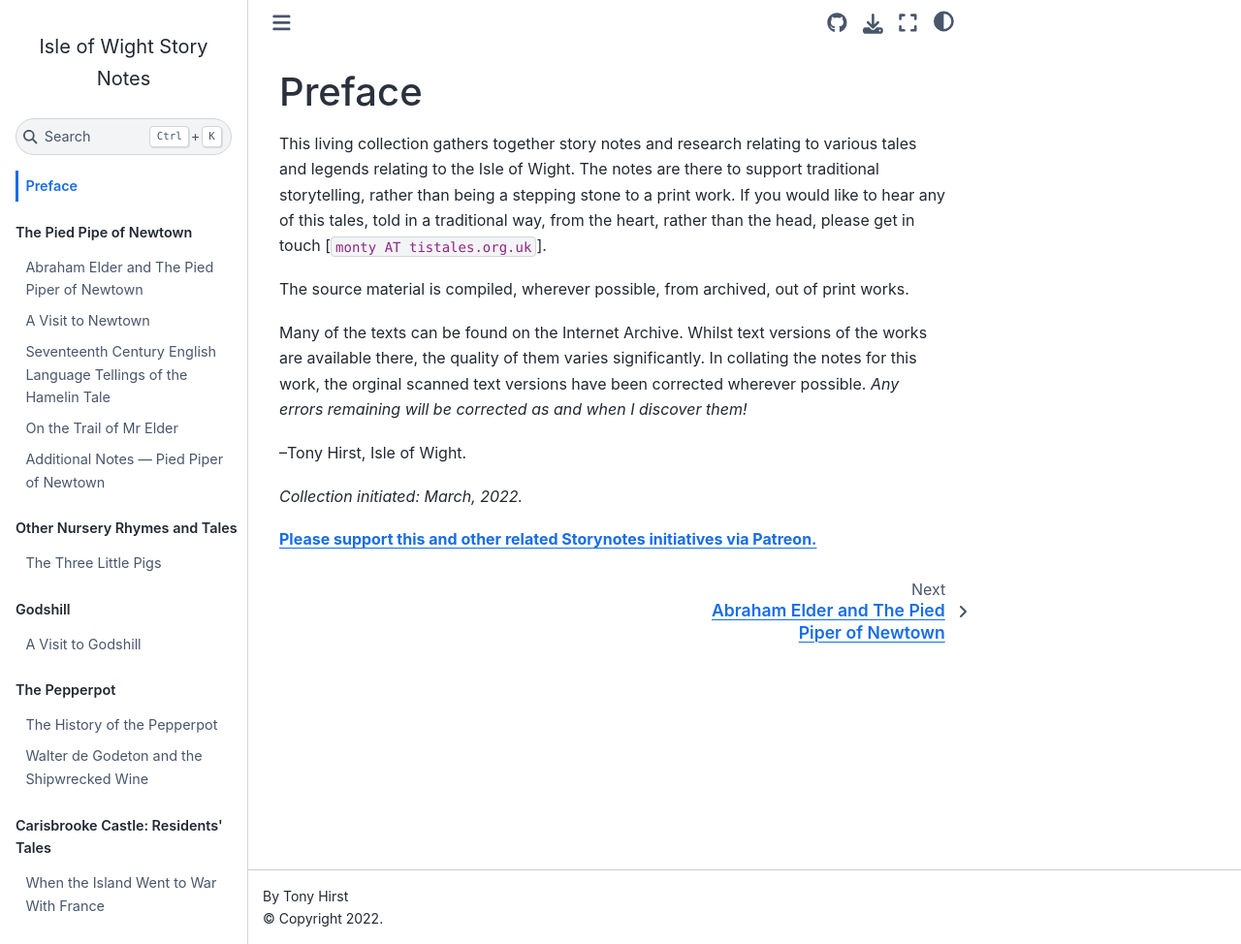
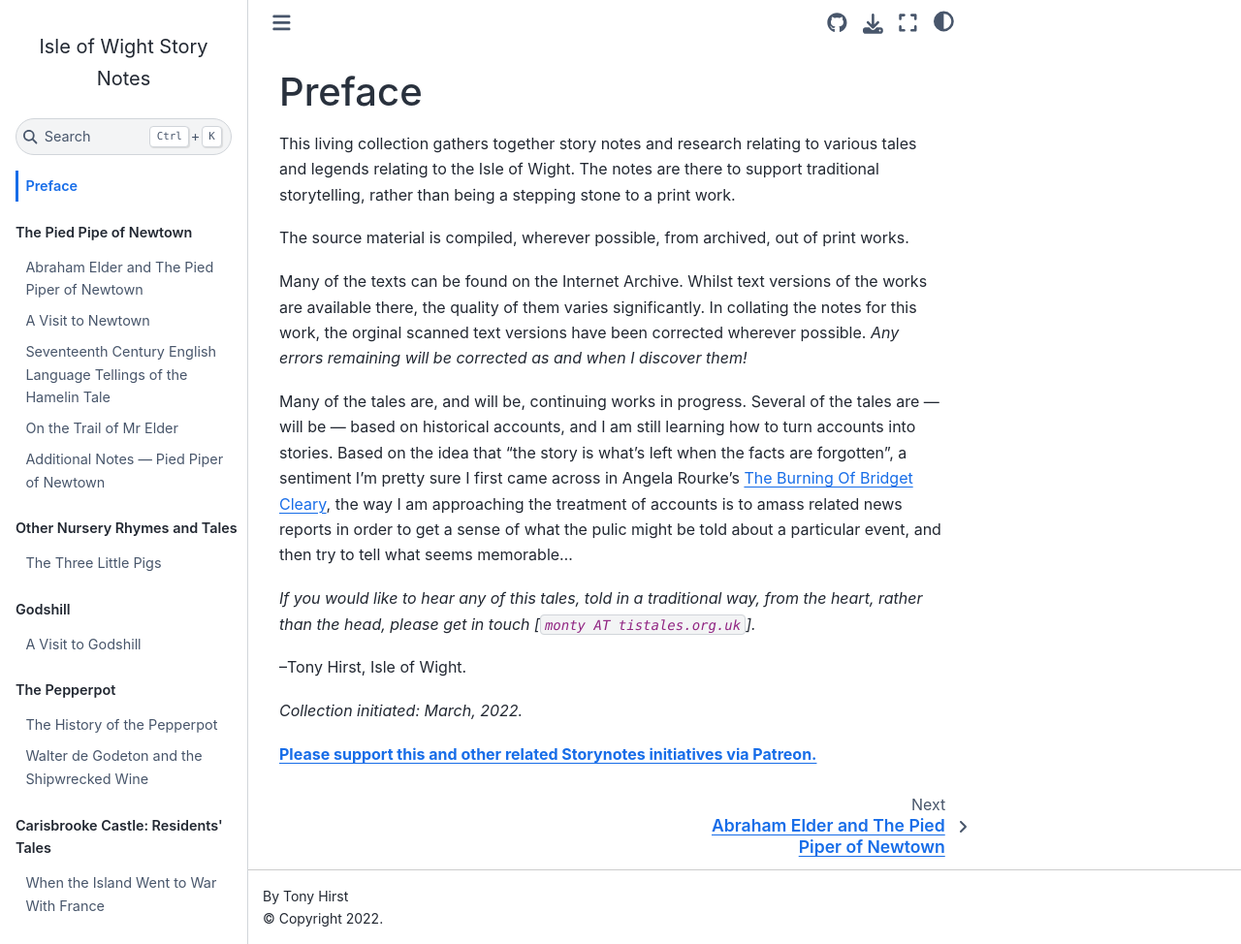
Before and after one commit to psychemedia/island-storynotes, a Jupyter Book: the page built from preface.md, in a window 1280 px wide and 974 px high. Shown: the whole window at 97% size. Built offline with Jupyter Book 1.0.4 settings and Sphinx 7.4.7 and the Sphinx Book theme 1.1.4, drawn with Linux system fonts in a browser that asks for light colours.

Commit message:
Update preface.md

```diff
--- a/preface.md
+++ b/preface.md
@@ -1,10 +1,14 @@
 # Preface
 
-This living collection gathers together story notes and research relating to various tales and legends relating to the Isle of Wight. The notes are there to support traditional storytelling, rather than being a stepping stone to a  print work. If you would like to hear any of this tales, told in a traditional way, from the heart, rather than the head, please get in touch [`monty AT tistales.org.uk`].
+This living collection gathers together story notes and research relating to various tales and legends relating to the Isle of Wight. The notes are there to support traditional storytelling, rather than being a stepping stone to a  print work.
 
 The source material is compiled, wherever possible, from archived, out of print works.
 
 Many of the texts can be found on the Internet Archive. Whilst text versions of the works are available there, the quality of them varies significantly. In collating the notes for this work, the orginal scanned text versions have been corrected wherever possible. *Any errors remaining will be corrected as and when I discover them!*
+
+Many of the tales are, and will be, continuing works in progress. Several of the tales are — will be — based on historical accounts, and I am still learning how to turn accounts into stories. Based on the idea that "the story is what's left when the facts are forgotten", a sentiment I'm pretty sure I first came across in Angela Rourke's [The Burning Of Bridget Cleary](https://www.amazon.co.uk/Burning-Bridget-Cleary-True-Story/dp/1844139344/), the way I am approaching the treatment of accounts is to amass related news reports in order to get a sense of what the pulic might be told about a particular event, and then try to tell what seems memorable...
+
+*If you would like to hear any of this tales, told in a traditional way, from the heart, rather than the head, please get in touch [`monty AT tistales.org.uk`].*
 
 --Tony Hirst, Isle of Wight.
 
```
